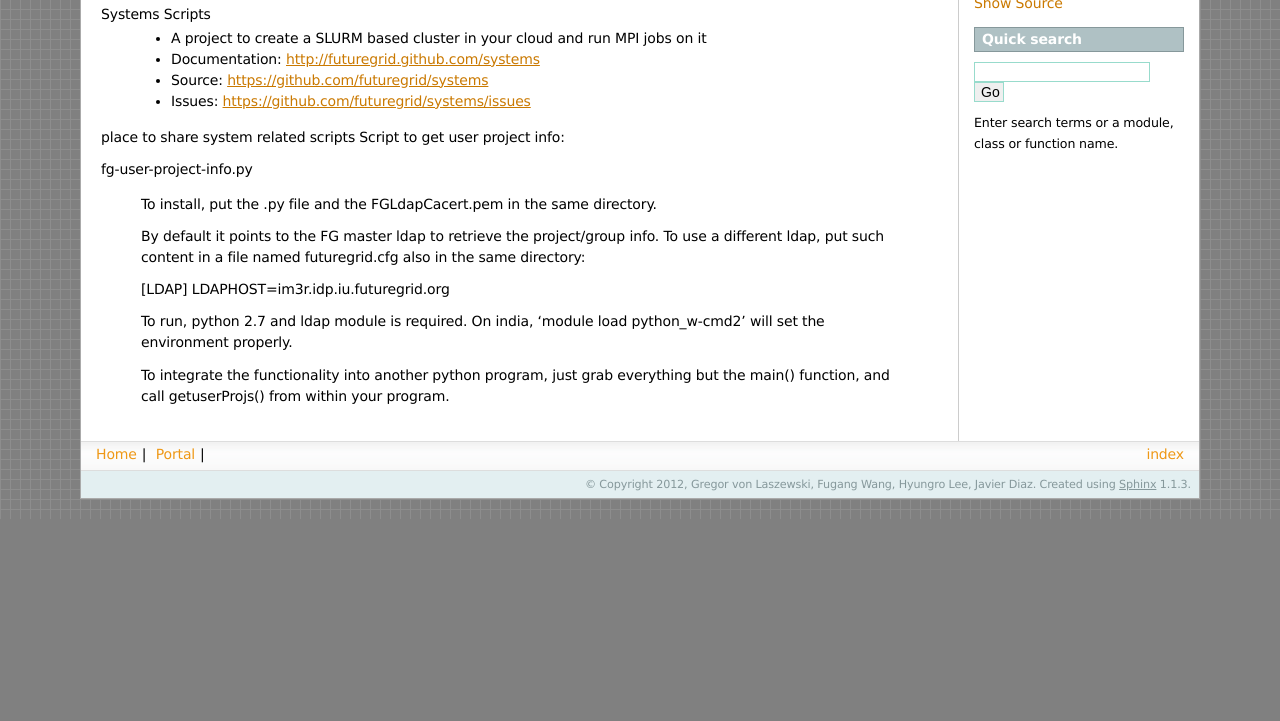
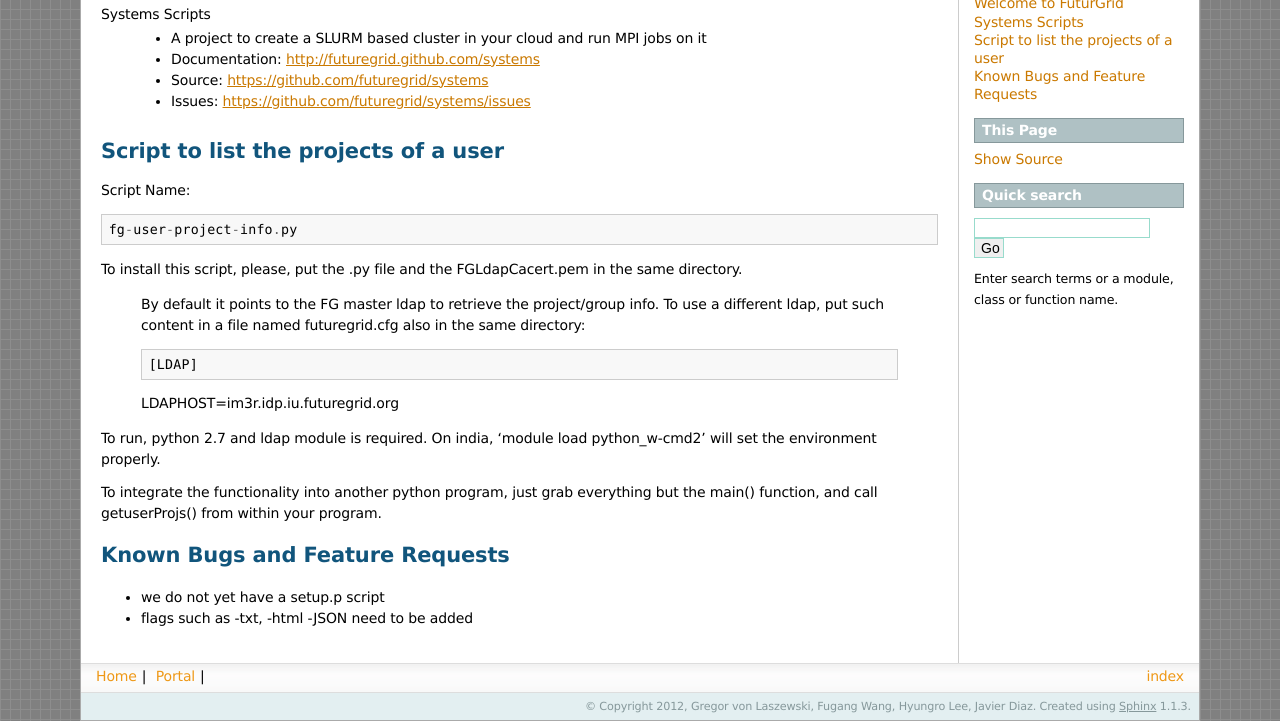
Before and after one commit to futuregrid/systems, a plain HTML site: page index.html in a window 1280 px wide. Shown: the part 281-1002 px from the top of the page. Before the commit the page ends 800 px from the top, so only its background shows below. Drawn offline with Linux system fonts and the light colour scheme.

Commit message:
updating the github pages

```diff
--- a/index.html
+++ b/index.html
@@ -77,6 +77,15 @@
 
       <div class="sphinxsidebar">
         <div class="sphinxsidebarwrapper">
+  <h3><a href="#">Table Of Contents</a></h3>
+  <ul>
+<li><a class="reference internal" href="#">Welcome to FuturGrid Systems Scripts</a></li>
+<li><a class="reference internal" href="#script-to-list-the-projects-of-a-user">Script to list the projects of a user</a></li>
+<li><a class="reference internal" href="#known-bugs-and-feature-requests">Known Bugs and Feature Requests</a><ul>
+</ul>
+</li>
+</ul>
+
   <h3>This Page</h3>
   <ul class="this-page-menu">
     <li><a href="_sources/index.txt"
@@ -118,17 +127,30 @@
 </ul>
 </dd>
 </dl>
-<p>place to share system related scripts
-Script to get user project info:</p>
-<p>fg-user-project-info.py</p>
+</div>
+<div class="section" id="script-to-list-the-projects-of-a-user">
+<h1>Script to list the projects of a user<a class="headerlink" href="#script-to-list-the-projects-of-a-user" title="Permalink to this headline">¶</a></h1>
+<p>Script Name:</p>
+<div class="highlight-python"><div class="highlight"><pre><span class="n">fg</span><span class="o">-</span><span class="n">user</span><span class="o">-</span><span class="n">project</span><span class="o">-</span><span class="n">info</span><span class="o">.</span><span class="n">py</span>
+</pre></div>
+</div>
+<p>To install this script, please, put the .py file and the FGLdapCacert.pem in the same directory.</p>
 <blockquote>
-<div><p>To install, put the .py file and the FGLdapCacert.pem in the same directory.</p>
-<p>By default it points to the FG master ldap to retrieve the project/group info. To use a different ldap, put such content in a file named futuregrid.cfg also in the same directory:</p>
-<p>[LDAP]
-LDAPHOST=im3r.idp.iu.futuregrid.org</p>
+<div><p>By default it points to the FG master ldap to retrieve the project/group info. To use a different ldap, put such content in a file named futuregrid.cfg also in the same directory:</p>
+<div class="highlight-python"><div class="highlight"><pre><span class="p">[</span><span class="n">LDAP</span><span class="p">]</span>
+</pre></div>
+</div>
+<p>LDAPHOST=im3r.idp.iu.futuregrid.org</p>
+</div></blockquote>
 <p>To run, python 2.7 and ldap module is required. On india, &#8216;module load python_w-cmd2&#8217; will set the environment properly.</p>
 <p>To integrate the functionality into another python program, just grab everything but the main() function, and call getuserProjs() from within your program.</p>
-</div></blockquote>
+</div>
+<div class="section" id="known-bugs-and-feature-requests">
+<h1>Known Bugs and Feature Requests<a class="headerlink" href="#known-bugs-and-feature-requests" title="Permalink to this headline">¶</a></h1>
+<ul class="simple">
+<li>we do not yet have a setup.p script</li>
+<li>flags such as -txt, -html -JSON need to be added</li>
+</ul>
 <div class="toctree-wrapper compound">
 <ul class="simple">
 </ul>
--- a/searchindex.js
+++ b/searchindex.js
@@ -1 +1 @@
-Search.setIndex({objects:{},terms:{code:[0,3],help:2,just:1,virtual:[0,3],group:1,program:1,ldap:1,main:1,futuregird:0,sourc:1,get:1,python:1,mpi:1,framework:2,requir:1,cluser:0,name:1,integr:1,grab:1,pleas:2,set:1,cfg:1,download:0,our:2,todo:3,content:1,pem:1,version:0,run:[1,2],job:1,base:1,put:1,org:[1,2],virual:0,ldaphost:1,idp:1,place:1,com:[0,1],load:1,via:0,point:1,modul:1,within:1,slurm:1,cmd2:1,releas:0,instal:[0,1],your:1,cloud:[1,2,3],differ:1,from:[0,1],script:1,support:2,system:1,call:1,master:1,"function":1,properli:1,form:2,share:1,relat:[1,3],futuregrid:[0,1,2,3],info:1,retriev:1,"default":1,futurgrid:1,project:[1,3],can:0,problem:2,creat:1,metric:[2,3],india:1,cluster:[0,1,3],file:1,pip:0,python_w:1,fgldapcacert:1,welcom:1,anoth:1,when:2,same:1,also:1,you:2,document:1,http:[0,1,2],rain:3,portal:2,user:1,getuserproj:1,github:[0,1],im3r:1,directori:1,issu:1,environ:1,everyth:1},objtypes:{},titles:["Download","Welcome to FuturGrid Systems Scripts","Support","Projects"],objnames:{},filenames:["download","index","support","intro"]})
+Search.setIndex({objects:{},terms:{code:[0,3],help:2,just:1,same:1,yet:1,group:1,program:1,ldap:1,main:1,futuregird:0,sourc:1,python:1,mpi:1,framework:2,requir:1,cluser:0,name:1,list:1,integr:1,grab:1,pleas:[1,2],set:1,cfg:1,download:0,our:2,todo:3,content:1,pem:1,version:0,run:[1,2],job:1,base:1,releas:0,org:[1,2],virual:0,ldaphost:1,idp:1,com:[0,1],load:1,via:0,point:1,modul:1,within:1,slurm:1,cmd2:1,put:1,instal:[0,1],txt:1,your:1,cloud:[1,2,3],differ:1,from:[0,1],script:1,support:2,system:1,json:1,call:1,master:1,"function":1,properli:1,form:2,relat:3,flag:1,known:1,futuregrid:[0,1,2,3],bug:1,info:1,retriev:1,"default":1,futurgrid:1,setup:1,project:[1,3],can:0,problem:2,featur:1,file:1,creat:1,metric:[2,3],india:1,cluster:[0,1,3],have:1,pip:0,python_w:1,fgldapcacert:1,welcom:1,anoth:1,when:2,virtual:[0,3],also:1,need:1,html:1,you:2,document:1,http:[0,1,2],rain:3,portal:2,user:1,getuserproj:1,github:[0,1],im3r:1,directori:1,request:1,issu:1,environ:1,thi:1,everyth:1},objtypes:{},titles:["Download","Welcome to FuturGrid Systems Scripts","Support","Projects"],objnames:{},filenames:["download","index","support","intro"]})
```
Also changed, not shown: _sources/index.txt.
